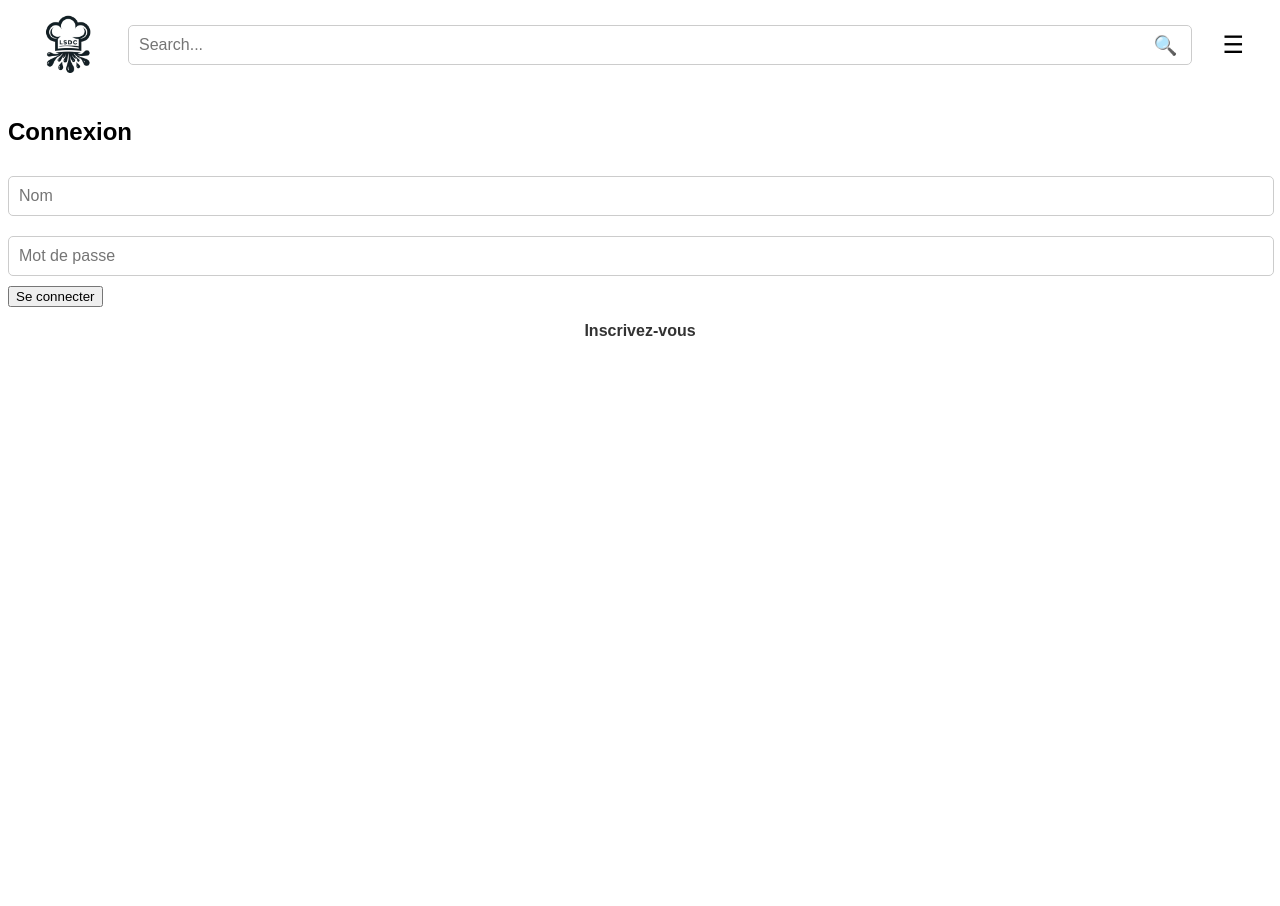
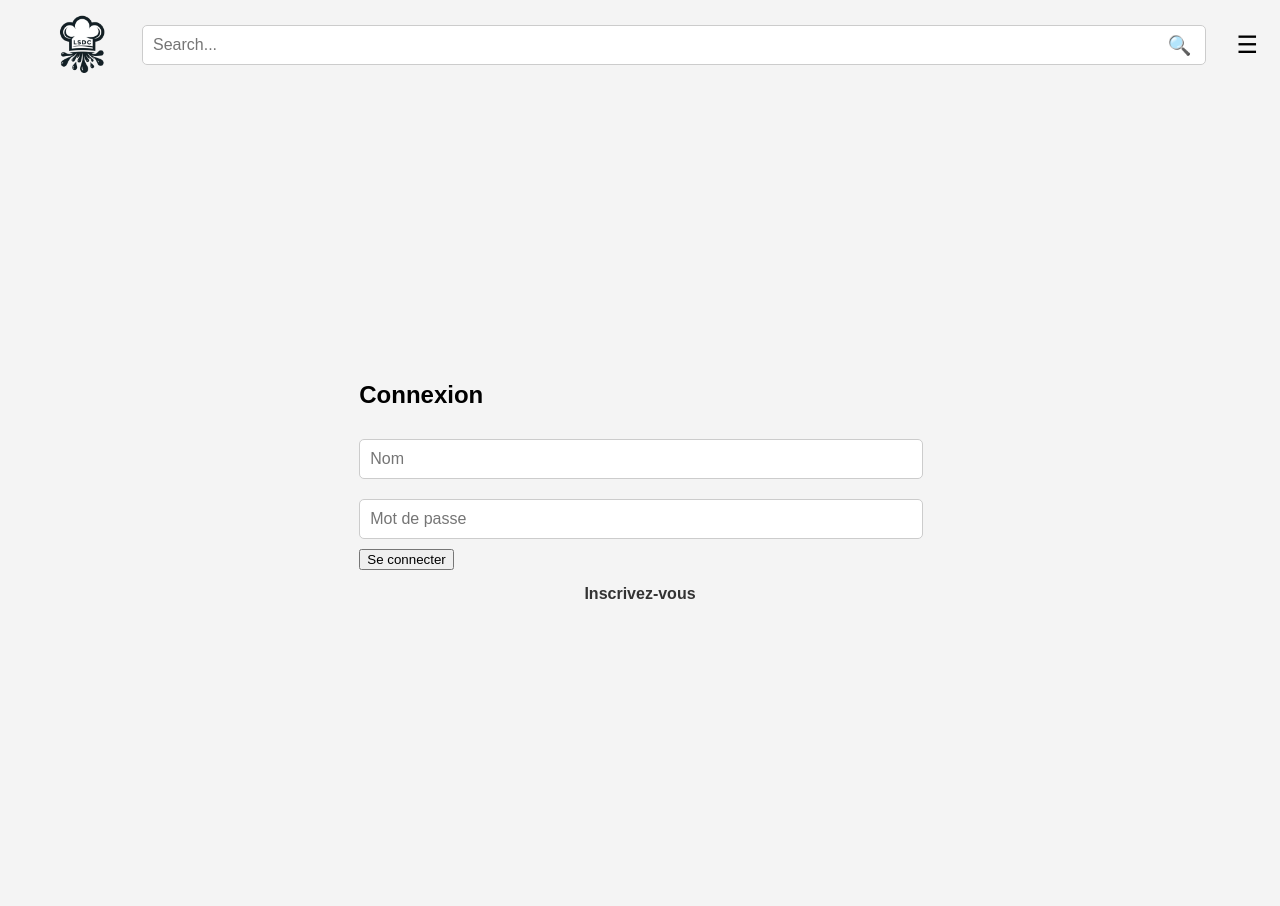
Before and after one commit to Karuran12/TD-WEB-EFREI-Groupe6, a PHP site: template view/connexion.php in a window 1280 px wide. After the commit the page ends 599 px from the top, so only its background shows below. Run offline with PHP 8.4, Linux system fonts and the light colour scheme; the template is opened without the code that fills it, so the values that code supplies are empty; some libraries are stand-ins or nearby versions.

Commit message:
Premier commit

```diff
--- a/styles/insconstyles.css
+++ b/styles/insconstyles.css
@@ -1,10 +1,10 @@
 body {
-    height: 100vh; /* Hauteur de la fenêtre /
+    height: 100vh;
     margin: 0;
     display: flex;
-    align-items: center; / Centrage vertical /
-    justify-content: center; / Centrage horizontal /
-    background-color: #f4f4f4; / Couleur d'arrière-plan */
+    align-items: center;
+    justify-content: center;
+    background-color: #f4f4f4;
     font-family: Arial, sans-serif;
 }
 
```
